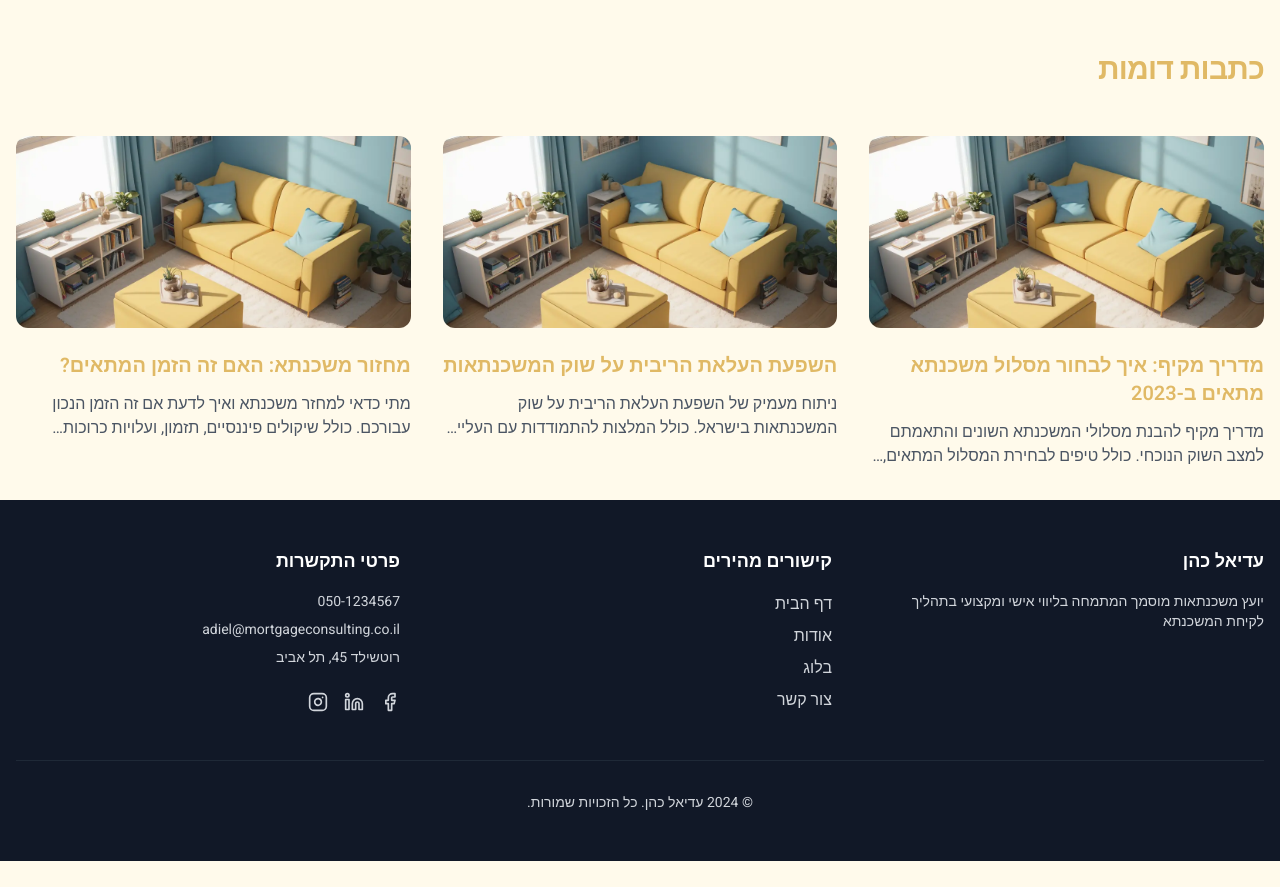
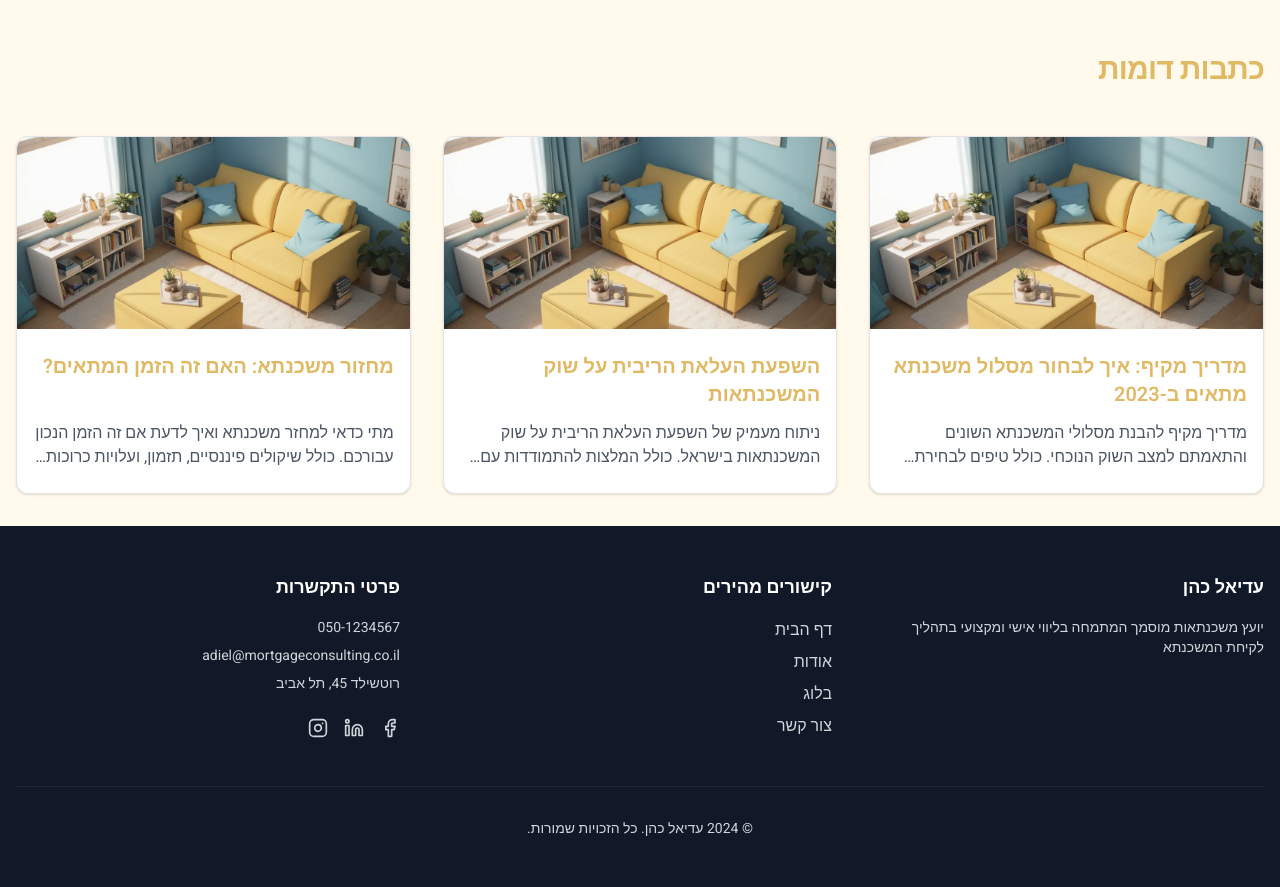
Before and after one commit to yosefus-flavius/adiel-cohen, a Next.js app: page /blog/choosing-mortgage-track-2023 in a window 1280 px wide. Shown: the part 1300-2187 px from the top of the page. Before the commit the page ends 2161 px from the top, so only its background shows below. Built offline with nearby package versions, Linux system fonts and the light colour scheme; no server answers.

Commit message:
change styling

```diff
--- a/app/blog/[slug]/page.tsx
+++ b/app/blog/[slug]/page.tsx
@@ -1,3 +1,4 @@
+import { Card } from "@/components/ui/card";
 import { blogs } from "@/lib/data/blogs";
 import Image from "next/image";
 import Link from "next/link";
@@ -71,20 +72,23 @@ export default async function BlogPostPage({ params, }: { params: Promise<{ slug
                 <Link
                   key={post._id}
                   href={`/blog/${post.slug}`}
-                  className="group"
+                  className="group h-full"
                 >
-                  <div className="relative h-48 mb-6 rounded-xl overflow-hidden">
+                  <Card className="h-full flex flex-col">
+
+                  <div className="relative h-48 mb-6 rounded-t-xl overflow-hidden">
                     <Image
                       src={post.coverImage}
                       alt={post.title}
                       fill
                       className="object-cover transition-transform group-hover:scale-105"
-                    />
+                      />
                   </div>
-                  <h3 className="text-xl font-semibold group-hover:text-blue-600 mb-3">
+                  <h3 className="text-xl px-4 font-semibold flex-1 group-hover:text-blue-600 mb-3">
                     {post.title}
                   </h3>
-                  <p className="text-gray-600 line-clamp-2">{post.excerpt}</p>
+                  <p className="text-gray-600 px-4 mb-6  line-clamp-2">{post.excerpt}</p>
+                      </Card>
                 </Link>
               ))}
             </div>
--- a/app/blog/page.tsx
+++ b/app/blog/page.tsx
@@ -1,9 +1,10 @@
+import { Card } from "@/components/ui/card";
 import { SearchPosts } from "@/components/ui/search-posts";
 import { blogs } from "@/lib/data/blogs";
 import Image from "next/image";
 import Link from "next/link";
 
-export default async function BlogPage({ searchParams }: { searchParams: Promise<{search?: string}> }) {
+export default async function BlogPage({ searchParams }: { searchParams: Promise<{ search?: string }> }) {
   const query = await searchParams
 
   // for testing await 20 seconds
@@ -28,9 +29,11 @@ export default async function BlogPage({ searchParams }: { searchParams: Promise
             <Link
               key={blog._id}
               href={`/blog/${blog.slug}`}
-              className="group"
+              className="group h-full"
             >
-              <div className="relative h-64 mb-6 rounded-xl overflow-hidden">
+              <Card className="h-full">
+
+                <div className="relative h-64 mb-6 rounded-t-xl  overflow-hidden">
                   <Image
                     src={blog.coverImage}
                     alt={blog.title}
@@ -38,7 +41,7 @@ export default async function BlogPage({ searchParams }: { searchParams: Promise
                     className="object-cover transition-transform group-hover:scale-105"
                   />
                 </div>
-              <div>
+                <div className="p-4">
                   <div className="flex items-center gap-4 mb-3">
                     <span className="text-sm text-gray-500">
                       {new Date(blog.date).toLocaleDateString("he-IL", {
@@ -66,6 +69,7 @@ export default async function BlogPage({ searchParams }: { searchParams: Promise
                     ))}
                   </div>
                 </div>
+              </Card>
             </Link>
           ))}
         </div>
```
Lines whose indentation alone changed are shown as unchanged.
